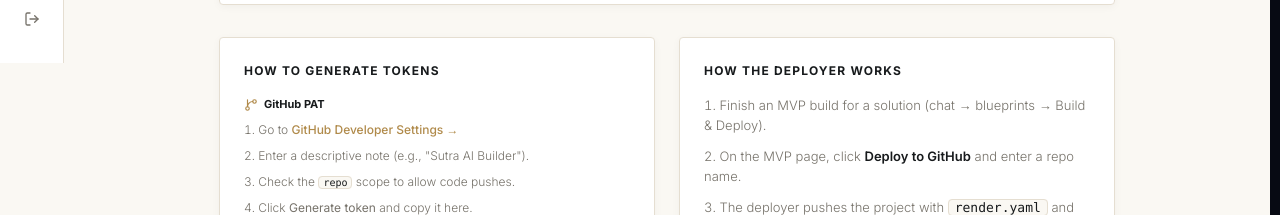
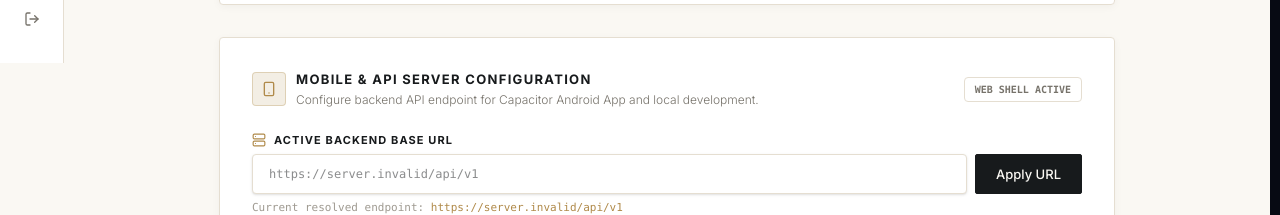
Before and after one commit to mananjp/AI_Solution_Builder, a Next.js app in the folder frontend/: page /settings in a window 1280 px wide. Shown: the part 737-952 px from the top of the page. Built offline with nearby package versions, Linux system fonts and the light colour scheme; no server answers; a web font is replaced by a local one.

Commit message:
feat(capacitor): enable Next.js Android app with full webapp feature support

```diff
--- a/frontend/capacitor.config.ts
+++ b/frontend/capacitor.config.ts
@@ -1,17 +1,23 @@
 import type { CapacitorConfig } from '@capacitor/cli';
 
 // Hybrid shell: by default the WebView loads the live web app (the PWA build
-// served by `next start` / container), so the app keeps its dynamic solution
-// routes and live API. Set CAP_SERVER_URL to your deployed origin, or run a
-// bundled local export (`NEXT_EXPORT=1 next build`) and point webDir at `out`.
+// served by `next start` / container or deployed origin), so the app keeps
+// its full dynamic solution routes, live API, SSE chat streaming, and real-time sandbox.
+// Set CAP_SERVER_URL to custom origin (e.g., http://192.168.1.50:3000 or http://10.0.2.2:3000),
+// or set CAP_LOCAL_ASSETS=1 to serve pre-exported bundled assets from `out`.
 const isProd = process.env.NODE_ENV === 'production';
 const serverUrl = process.env.CAP_SERVER_URL;
+const useLocalAssets = process.env.CAP_LOCAL_ASSETS === '1';
 
-if (isProd && !serverUrl) {
-  throw new Error(
-    'CAP_SERVER_URL environment variable is required in production builds to prevent insecure localhost fallback'
-  );
-}
+// Default to localhost:3000 (paired with adb reverse for USB physical devices / emulators)
+// or override via CAP_SERVER_URL (e.g. deployed cloud webapp origin)
+const targetUrl = serverUrl
+  ? serverUrl
+  : useLocalAssets
+  ? undefined
+  : isProd
+  ? (process.env.NEXT_PUBLIC_APP_URL || 'https://ai-solution-builder.onrender.com')
+  : 'http://localhost:3000';
 
 const config: CapacitorConfig = {
   appId: 'com.futurrizon.aisolutionbuilder',
@@ -19,8 +25,8 @@ const config: CapacitorConfig = {
   webDir: 'out',
   server: {
     androidScheme: 'https',
-    cleartext: !isProd && (serverUrl ? serverUrl.startsWith('http://') : true),
-    ...(serverUrl ? { url: serverUrl } : !isProd ? { url: 'http://localhost:3000' } : {}),
+    cleartext: true,
+    ...(targetUrl ? { url: targetUrl } : {}),
   },
   plugins: {
     // Native mobile hardware plugins config (camera scanning for PRDs, push notifications)
--- a/frontend/package.json
+++ b/frontend/package.json
@@ -8,6 +8,7 @@
     "start": "next start",
     "lint": "eslint",
     "cap:sync": "cap sync",
+    "cap:build:android": "cap sync android && cd android && gradlew assembleDebug",
     "cap:open:android": "cap open android",
     "cap:open:ios": "cap open ios"
   },
--- a/frontend/src/app/(dashboard)/settings/page.tsx
+++ b/frontend/src/app/(dashboard)/settings/page.tsx
@@ -1,8 +1,8 @@
 'use client';
 
-import React, { useState } from 'react';
-import { Check, Eye, EyeOff, GitBranch, Lock, Rocket, ShieldCheck } from 'lucide-react';
-import { authApi } from '@/lib/api';
+import React, { useState, useEffect } from 'react';
+import { Check, Eye, EyeOff, GitBranch, Lock, Rocket, ShieldCheck, Smartphone, Server, RefreshCw } from 'lucide-react';
+import { authApi, getApiBaseUrl } from '@/lib/api';
 
 export default function SettingsPage() {
   const [githubToken, setGithubToken] = useState('');
@@ -11,6 +11,37 @@ export default function SettingsPage() {
   const [saving, setSaving] = useState(false);
   const [status, setStatus] = useState<'idle' | 'saved' | 'error'>('idle');
   const [message, setMessage] = useState<string | null>(null);
+
+  // Mobile & API Backend configuration
+  const [customApiUrl, setCustomApiUrl] = useState('');
+  const [currentApi, setCurrentApi] = useState('');
+  const [apiSaveStatus, setApiSaveStatus] = useState<string | null>(null);
+  const [isMobileApp, setIsMobileApp] = useState(false);
+
+  useEffect(() => {
+    setCurrentApi(getApiBaseUrl());
+    const stored = localStorage.getItem('custom_backend_url') || '';
+    setCustomApiUrl(stored);
+
+    if (typeof window !== 'undefined') {
+      const isCap = (window as unknown as { Capacitor?: unknown }).Capacitor !== undefined ||
+        (window.location.protocol === 'https:' && window.location.hostname === 'localhost' && window.location.port === '');
+      setIsMobileApp(isCap);
+    }
+  }, []);
+
+  const handleSaveApiUrl = (e: React.FormEvent) => {
+    e.preventDefault();
+    if (customApiUrl.trim()) {
+      localStorage.setItem('custom_backend_url', customApiUrl.trim());
+      setApiSaveStatus('Backend URL updated successfully.');
+    } else {
+      localStorage.removeItem('custom_backend_url');
+      setApiSaveStatus('Reset to default backend.');
+    }
+    setCurrentApi(getApiBaseUrl());
+    setTimeout(() => setApiSaveStatus(null), 4000);
+  };
 
   const handleSave = async (e: React.FormEvent) => {
     e.preventDefault();
@@ -152,6 +183,82 @@ export default function SettingsPage() {
         </div>
       </form>
 
+      {/* Mobile App & API Backend Network Configuration */}
+      <div className="sutra-card p-8 space-y-6 bg-[var(--bg)] border border-[var(--border)]">
+        <div className="flex items-center justify-between">
+          <div className="flex items-center gap-2.5">
+            <div className="p-2 rounded-sm bg-[var(--sutra-muted-gold)]/15 text-[var(--sutra-muted-gold)] border border-[var(--sutra-muted-gold)]/30">
+              <Smartphone className="w-4 h-4" />
+            </div>
+            <div>
+              <h2 className="text-[13px] uppercase tracking-widest font-bold text-[var(--sutra-charcoal)]">
+                Mobile &amp; API Server Configuration
+              </h2>
+              <p className="text-xs text-[var(--text-2)] font-light mt-0.5">
+                Configure backend API endpoint for Capacitor Android App and local development.
+              </p>
+            </div>
+          </div>
+          <span className={`px-2.5 py-1 text-[10px] font-mono uppercase font-bold rounded-sm border ${
+            isMobileApp
+              ? 'bg-emerald-500/10 text-emerald-600 dark:text-emerald-400 border-emerald-500/30'
+              : 'bg-[var(--bg-2)] text-[var(--text-2)] border-[var(--border)]'
+          }`}>
+            {isMobileApp ? 'Capacitor Android Active' : 'Web Shell Active'}
+          </span>
+        </div>
+
+        <form onSubmit={handleSaveApiUrl} className="space-y-4">
+          <div className="space-y-1.5">
+            <label className="flex items-center gap-2 text-[11px] uppercase tracking-widest font-bold text-[var(--sutra-charcoal)]">
+              <Server className="w-3.5 h-3.5 text-[var(--sutra-muted-gold)]" />
+              Active Backend Base URL
+            </label>
+            <div className="flex gap-2">
+              <input
+                type="text"
+                value={customApiUrl}
+                onChange={(e) => setCustomApiUrl(e.target.value)}
+                placeholder={currentApi || 'https://ai-solution-builder.onrender.com/api/v1'}
+                className="flex-1 px-4 py-2.5 bg-[var(--bg-2)] border border-[var(--border)] text-[var(--sutra-charcoal)] text-[12px] font-mono focus:outline-none focus:border-[var(--sutra-muted-gold)] transition-colors rounded-sm shadow-sm"
+              />
+              <button
+                type="submit"
+                className="btn btn-primary px-5 text-xs whitespace-nowrap"
+              >
+                Apply URL
+              </button>
+              {customApiUrl && (
+                <button
+                  type="button"
+                  onClick={() => {
+                    setCustomApiUrl('');
+                    localStorage.removeItem('custom_backend_url');
+                    setCurrentApi(getApiBaseUrl());
+                    setApiSaveStatus('Reset to default backend.');
+                    setTimeout(() => setApiSaveStatus(null), 3000);
+                  }}
+                  className="btn btn-secondary px-3 text-xs"
+                  title="Reset to default"
+                >
+                  <RefreshCw className="w-3.5 h-3.5" />
+                </button>
+              )}
+            </div>
+            <p className="text-[11px] text-[var(--text-3)] font-mono">
+              Current resolved endpoint: <span className="text-[var(--sutra-muted-gold)]">{currentApi}</span>
+            </p>
+          </div>
+
+          {apiSaveStatus && (
+            <div className="p-3 bg-emerald-500/10 border border-emerald-500/30 text-emerald-600 dark:text-emerald-400 text-xs rounded-sm animate-fade-in flex items-center gap-2">
+              <Check className="w-3.5 h-3.5" />
+              {apiSaveStatus}
+            </div>
+          )}
+        </form>
+      </div>
+
       {/* Guides */}
       <div className="grid grid-cols-1 md:grid-cols-2 gap-6">
         {/* Token Generation Guide */}
--- a/frontend/src/lib/api.ts
+++ b/frontend/src/lib/api.ts
@@ -39,10 +39,37 @@ function normalizeApiUrl(url?: string | null): string {
 }
 
 
+export function getApiBaseUrl(): string {
+  if (typeof window === 'undefined') {
+    return normalizeApiUrl(process.env.NEXT_PUBLIC_API_URL || 'http://127.0.0.1:8000/api/v1');
+  }
+
+  // 1. Check local storage override (allows mobile users / devs to point to custom backend)
+  const customUrl = localStorage.getItem('custom_backend_url') || localStorage.getItem('api_base_url');
+  if (customUrl) return normalizeApiUrl(customUrl);
+
+  // 2. Check build-time env variable (if it's not a localhost address)
+  if (process.env.NEXT_PUBLIC_API_URL && !process.env.NEXT_PUBLIC_API_URL.startsWith('http://localhost')) {
+    return normalizeApiUrl(process.env.NEXT_PUBLIC_API_URL);
+  }
+
+  // 3. Detect Capacitor native mobile environment (e.g. running on Android WebView)
+  const isCapacitorNative =
+    (window as any).Capacitor !== undefined ||
+    (window.location.protocol === 'https:' && window.location.hostname === 'localhost' && window.location.port === '');
+  if (isCapacitorNative) {
+    return 'https://ai-solution-builder.onrender.com/api/v1';
+  }
+
+  return '/api/v1';
+}
+
 const rawApiUrl =
   typeof window !== 'undefined'
     ? (process.env.NEXT_PUBLIC_API_URL && !process.env.NEXT_PUBLIC_API_URL.startsWith('http://localhost')
       ? normalizeApiUrl(process.env.NEXT_PUBLIC_API_URL)
+      : (typeof window !== 'undefined' && ((window as any).Capacitor !== undefined || (window.location.protocol === 'https:' && window.location.hostname === 'localhost' && window.location.port === '')))
+      ? 'https://ai-solution-builder.onrender.com/api/v1'
       : '/api/v1')
     : normalizeApiUrl(process.env.NEXT_PUBLIC_API_URL || 'http://127.0.0.1:8000/api/v1');
 
@@ -141,13 +168,14 @@ async function request<T>(endpoint: string, options: RequestInit = {}): Promise<
     headers['Authorization'] = `Bearer ${token}`;
   }
 
-  const primaryUrl = `${API_BASE_URL}${endpoint}`;
+  const baseUrl = getApiBaseUrl();
+  const primaryUrl = `${baseUrl}${endpoint}`;
   const urlsToTry: string[] = [primaryUrl];
 
   if (!primaryUrl.includes('/api/v1')) {
-    urlsToTry.push(`${API_BASE_URL}/api/v1${endpoint}`);
+    urlsToTry.push(`${baseUrl}/api/v1${endpoint}`);
   }
-  if (typeof window !== 'undefined' && API_BASE_URL !== '/api/v1') {
+  if (typeof window !== 'undefined' && baseUrl !== '/api/v1' && !baseUrl.startsWith('http://localhost') && !baseUrl.startsWith('https://localhost')) {
     urlsToTry.push(`/api/v1${endpoint}`);
   }
 
@@ -792,14 +820,15 @@ async function streamSSE(
     ...(token ? { Authorization: `Bearer ${token}` } : {}),
   };
 
-  const primaryUrl = `${API_BASE_URL}${endpoint}`;
+  const baseUrl = getApiBaseUrl();
+  const primaryUrl = `${baseUrl}${endpoint}`;
   const urlsToTry: string[] = [primaryUrl];
 
   if (!primaryUrl.includes('/api/v1')) {
-    urlsToTry.push(`${API_BASE_URL}/api/v1${endpoint}`);
+    urlsToTry.push(`${baseUrl}/api/v1${endpoint}`);
   }
   if (typeof window !== 'undefined') {
-    if (API_BASE_URL !== '/api/v1') {
+    if (baseUrl !== '/api/v1' && !baseUrl.startsWith('http://localhost') && !baseUrl.startsWith('https://localhost')) {
       urlsToTry.push(`/api/v1${endpoint}`);
     }
     urlsToTry.push(endpoint);
```
Also changed, not shown: 2 other files (tests, documents, lock files or other folders).
